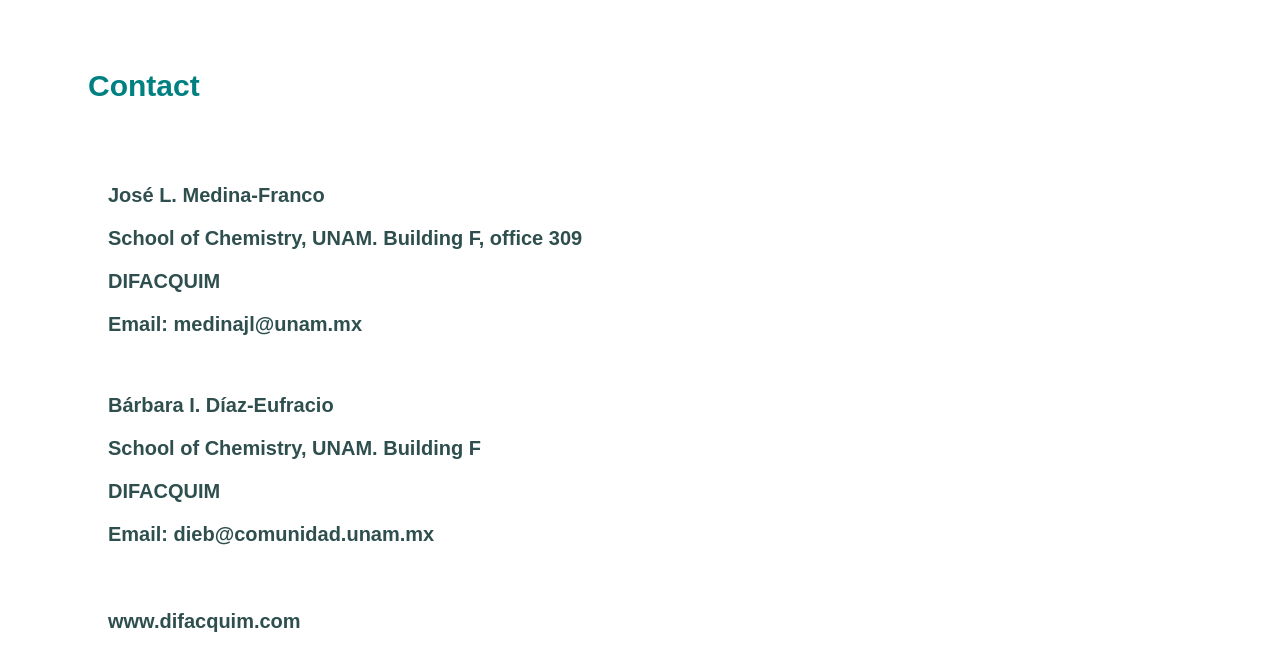
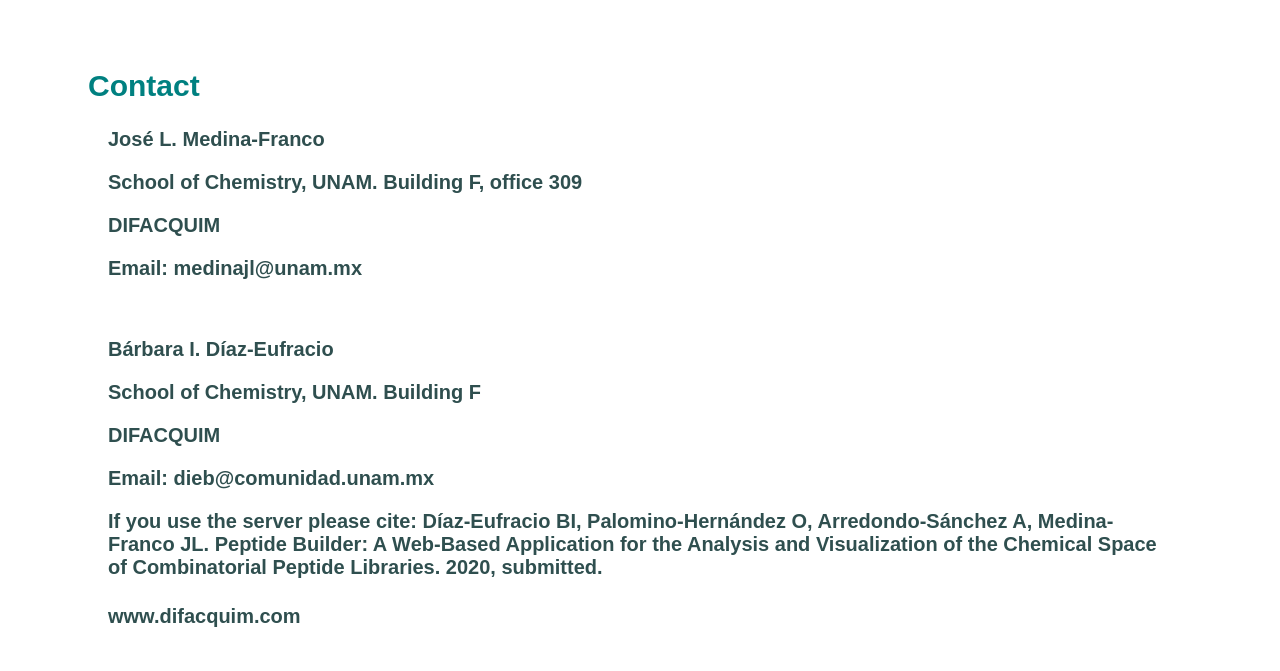
Before and after one commit to BarbaraDiazE/DPeptideBuider, a Django app: page /contact/ in a window 1280 px wide. Shown: the top 671 px of the page. Run offline with Django 3.2, Linux system fonts and the light colour scheme; parts of the project's set-up code (start-up, migrations or seed data) failed here and were passed over.

Commit message:
update  web/src/templates/contact.html

```diff
--- a/web/src/templates/contact.html
+++ b/web/src/templates/contact.html
@@ -39,7 +39,6 @@
         <div class="container">
                 <br></br>
                 <h2>Contact</h2>
-                <br></br>
         </div>
         <div class="container">
                 <h3>José L. Medina-Franco</h3>
@@ -51,7 +50,9 @@
                 <h3>School of Chemistry, UNAM. Building F</h3>
                 <h3>DIFACQUIM</h3>
                 <h3>Email: dieb@comunidad.unam.mx</h3>
-                <br>
+                <h3>If you use the server please cite: Díaz-Eufracio BI, Palomino-Hernández O, Arredondo-Sánchez A,
+                        Medina-Franco JL. Peptide Builder: A Web-Based Application for the Analysis and Visualization of
+                        the Chemical Space of Combinatorial Peptide Libraries. 2020, submitted.</h3>
                 <h4>www.difacquim.com</h4>
         </div>
 </body>
--- a/web/src/templates/diversity_analysis.html
+++ b/web/src/templates/diversity_analysis.html
@@ -23,7 +23,7 @@
         <form method="post"> {% csrf_token %}
                 <div class="container"></div>
                 <!--Structure Based-->
-                <h3>Select desired </h3>
+                <!-- <h3>Select desired </h3> -->
                 <div class="dropdown">
                         <!--FP-->
                         <label>FINGERPRINT</label>
--- a/web/src/templates/form_page.html
+++ b/web/src/templates/form_page.html
@@ -65,7 +65,7 @@
     <a href="/userguide">User Guide</a>
     <a href="/chemspace">Chemical Space</a>
     <a href="/diversity">Diversity Analysis</a>
-    <a href="/contact">Contact</a>
+    <a href="/contact">Contact and Cite</a>
   </div>
 </body>
 
```
